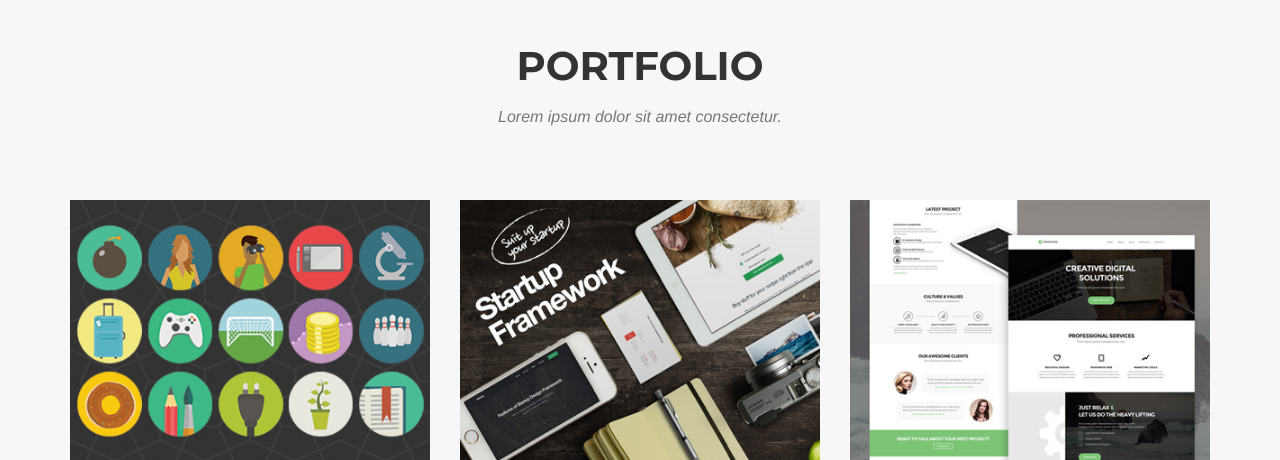
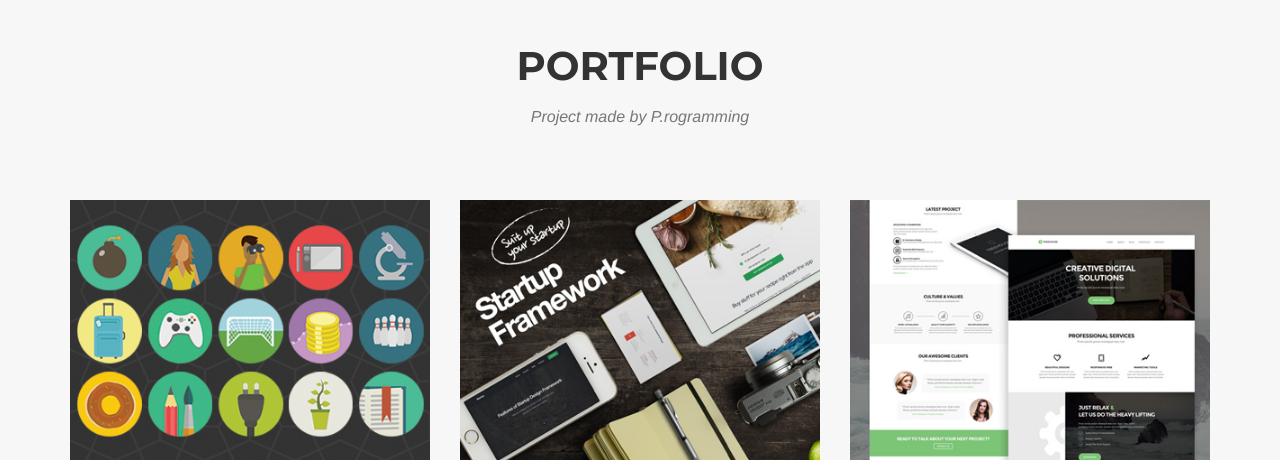
Before and after one commit to garam0130/P.ro, a Django app: page /contact/ in a window 1280 px wide. Shown: the part 1368-1828 px from the top of the page. Run offline with Django 3.2, Linux system fonts and the light colour scheme; some libraries are stand-ins or nearby versions; some web fonts are replaced.

Commit message:
Portfolio 문구 수정

```diff
--- a/draft1/blog/templates/blog/index.html
+++ b/draft1/blog/templates/blog/index.html
@@ -85,7 +85,7 @@
     <div id="myCarousel" class="carousel slide">
       <div class="carousel-inner">
         <div class="item active">
-          <img src="{%static "img/study.jpg"%}" alt="">
+        <img src="{%static "img/study.jpg"%}" alt="">
           <div class="container">
             <div class="carousel-caption">
               <h1>공부합니다.</h1>
@@ -175,7 +175,7 @@
             <div class="row">
                 <div class="col-lg-12 text-center">
                     <h2 class="section-heading">Portfolio</h2>
-                    <h3 class="section-subheading text-muted">Lorem ipsum dolor sit amet consectetur.</h3>
+                    <h3 class="section-subheading text-muted">Project made by P.rogramming</h3>
                 </div>
             </div>
             <div class="row">
```
Also changed, not shown: 1 other file.
